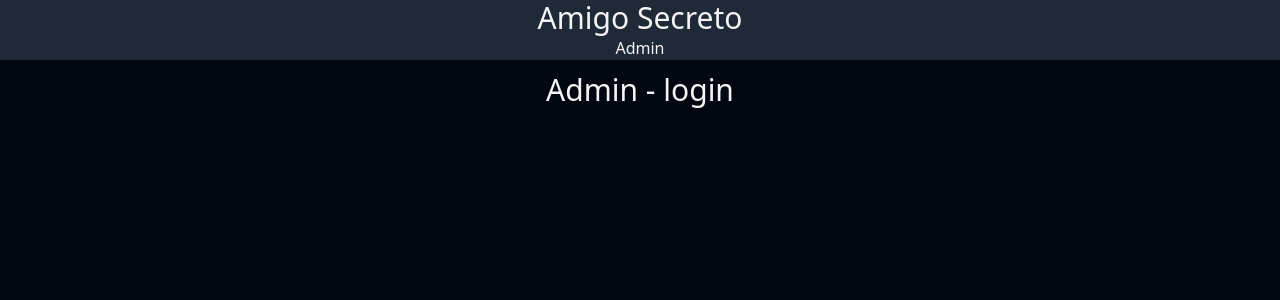
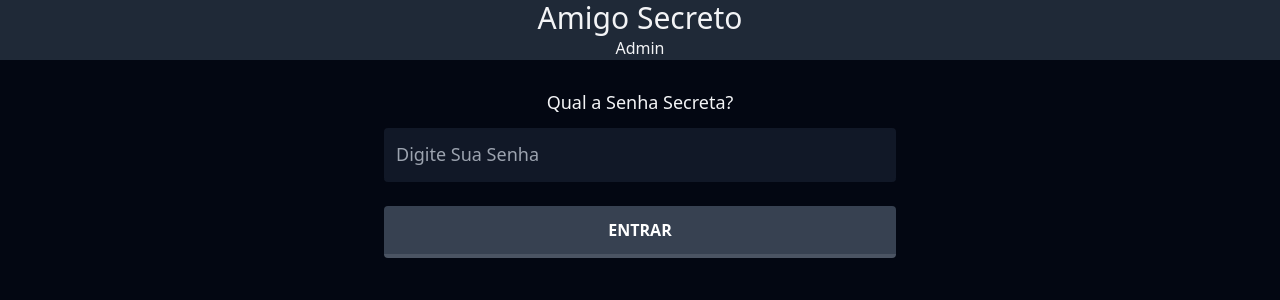
Before and after one commit to ZanellaIgor/FrontEnd_AmigoSecreto, a Next.js app: page /admin/login in a window 1280 px wide. Shown: the top 300 px of the page. Built offline with nearby package versions, Linux system fonts and the light colour scheme; no server answers.

Commit message:
Iniciado Login ADM

```diff
--- a/app/admin/login/page.tsx
+++ b/app/admin/login/page.tsx
@@ -1,7 +1,49 @@
+'use client';
+
+import { Button } from '@/app/components/admin/Button';
+import { InputField } from '@/app/components/admin/InputField';
+import { login } from '@/app/components/api/admin';
+import { setCookie } from 'cookies-next';
+import { useRouter } from 'next/navigation';
+import { ChangeEvent, useState } from 'react';
+
 const Page = () => {
+  const router = useRouter();
+  const [passwordInput, setPassordInput] = useState('');
+  const [loading, setLoading] = useState(false);
+  const [warning, setWarning] = useState('');
+  const handleLoginButton = async () => {
+    console.log('ss');
+    if (passwordInput) {
+      setWarning('');
+      setLoading(true);
+      const token = await login(passwordInput);
+      if (!token) {
+        setWarning('Acesso negado!');
+      } else {
+        setCookie('token', token);
+        router.push('/admin');
+      }
+      setLoading(false);
+    }
+  };
   return (
-    <div>
-      <h1 className="text-center text-3xl">Admin - login</h1>
+    <div className="text-center py-4">
+      <p className="text-lg">Qual a Senha Secreta?</p>
+      <div className="mx-auto max-w-lg">
+        <InputField
+          type="password"
+          value={passwordInput}
+          onChange={(e: ChangeEvent<HTMLInputElement>) =>
+            setPassordInput(e.target.value)
+          }
+          placeholder="Digite Sua Senha"
+          disabled={loading}
+        />
+        <Button onClick={handleLoginButton} value="Entrar" />
+
+        {warning && <div>{warning}</div>}
+      </div>
     </div>
   );
 };
--- /dev/null
+++ b/app/components/admin/Button.tsx
@@ -0,0 +1,17 @@
+type Props = {
+  value: string;
+  onClick: () => void;
+  disabled?: boolean;
+};
+export const Button = ({ value, onClick, disabled = false }: Props) => {
+  return (
+    <button
+      onClick={onClick}
+      className="w-full  my-3 p-3 rounded bg-gray-700 text-white text-center uppercase font-bold hover:bg-gray-600
+      border-b-4 border-white/10"
+      disabled={disabled}
+    >
+      {value}
+    </button>
+  );
+};
--- /dev/null
+++ b/app/components/admin/InputField.tsx
@@ -0,0 +1,32 @@
+import React, { ChangeEvent, InputHTMLAttributes } from 'react';
+
+type Props = InputHTMLAttributes<HTMLInputElement> & {
+  type?: 'text' | 'password';
+  value: string;
+  onChange: (e: ChangeEvent<HTMLInputElement>) => void;
+  errorMessage?: string;
+};
+export const InputField = ({
+  type = 'text',
+  value,
+  onChange,
+  errorMessage,
+  ...rest
+}: Props) => {
+  return (
+    <div className="w-full my-3">
+      <input
+        type={type}
+        value={value}
+        onChange={onChange}
+        {...rest}
+        className={`w-full block text-lg p-3 outline-none rounded bg-gray-900 text-white-100 border-b-2 ${
+          errorMessage ? 'border-red-600' : 'border-gray-900'
+        } focus:border-white`}
+      />
+      {errorMessage && (
+        <p className="text-right text-sm text-red-600"> {errorMessage}</p>
+      )}
+    </div>
+  );
+};
--- a/app/components/api/admin.ts
+++ b/app/components/api/admin.ts
@@ -0,0 +1,9 @@
+import { api } from './axios';
+export const login = async (password: string) => {
+  try {
+    const json = await api.post('admin/login', { password });
+    return (json.data.token as string) ?? false;
+  } catch (error) {
+    return false;
+  }
+};
--- a/app/components/api/server.ts
+++ b/app/components/api/server.ts
@@ -10,6 +10,7 @@ export const pingAdmin = async () => {
         Authorization: `Token ${token}`,
       },
     });
+    return true;
   } catch (err) {
     return false;
   }
```
